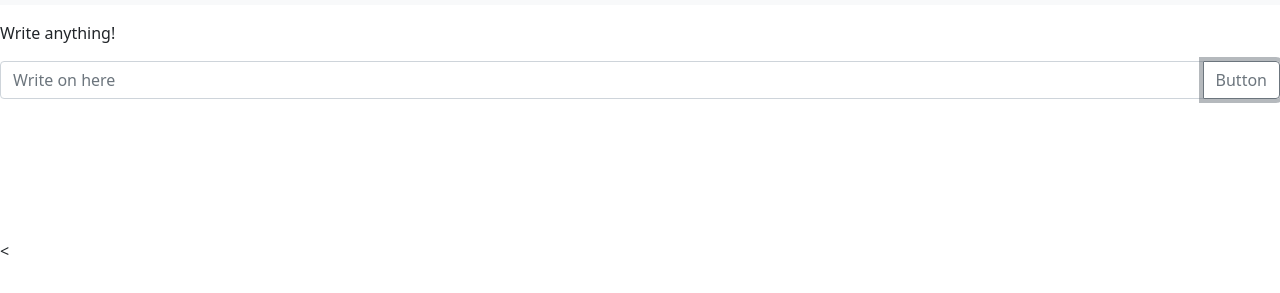
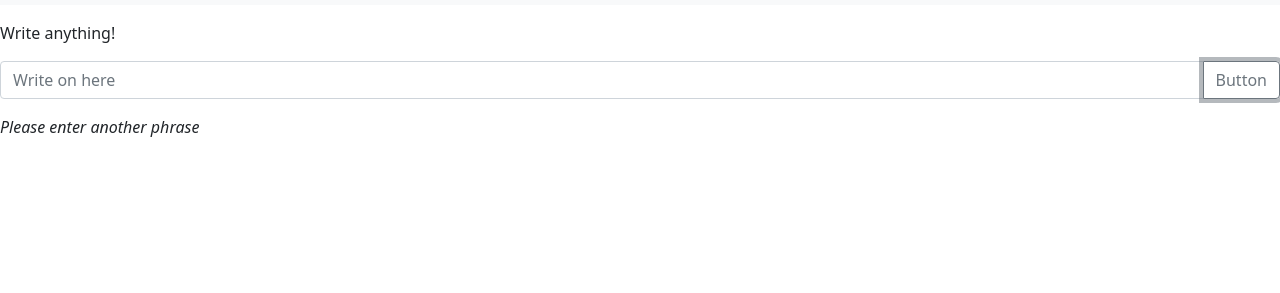
Before and after one commit to ErikBustos/ToneAnalyzerFrontEnd, a website: page src/index.html in a window 1280 px wide. Both pictures are taken after a click on the button "Button". Shown: the part 45-338 px from the top of the page. Drawn offline with nearby package versions, Linux system fonts and the light colour scheme; no server answers.

Commit message:
Error handler enhancements

```diff
--- a/src/assets/script.js
+++ b/src/assets/script.js
@@ -10,13 +10,14 @@ const ErrorMessage= document.getElementById("errorM");
 button1.addEventListener("click", async ()=>{
     console.log(input.value);
     let resultjson = await getResult();
-    if(resultjson !== []) {
+    if(resultjson !== undefined) {
         ErrorMessage.style.visibility = "hidden";
         cardScore.innerText =  "Score: " + resultjson.score;
         cardTone.innerText = "Tone: " +resultjson.tone_name;
         cardResult.style.visibility = "visible";
     } else {
         ErrorMessage.style.visibility = "visible";
+        cardResult.style.visibility = "hidden";
     }
 
 })
--- a/src/index.html
+++ b/src/index.html
@@ -23,6 +23,7 @@
             <button class="btn btn-outline-secondary" type="button" id="button1">Button</button>
         </div>
     </div>
+    <i id="errorM" class="fas fa-h4 " style= "visibility: hidden;">Please enter another phrase</i>
 
     <div id="cardResult" class="card" style="width: 18rem; visibility: hidden;">
         <div class="card-header">
@@ -33,7 +34,6 @@
           <li id=cardResult2 class="list-group-item">A second item</li>
         </ul>
       </div>
-    <<i id="errorM" class="fas fa-h4 " style= "visibility: hidden;">Please enter another phrase</i>
 </body>
 <script src="assets/script.js"></script>
 
```
Also changed, not shown: 1 other file.
